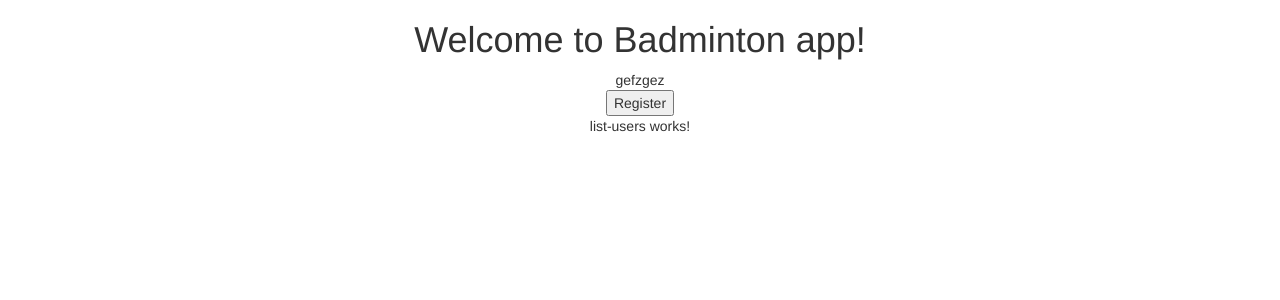
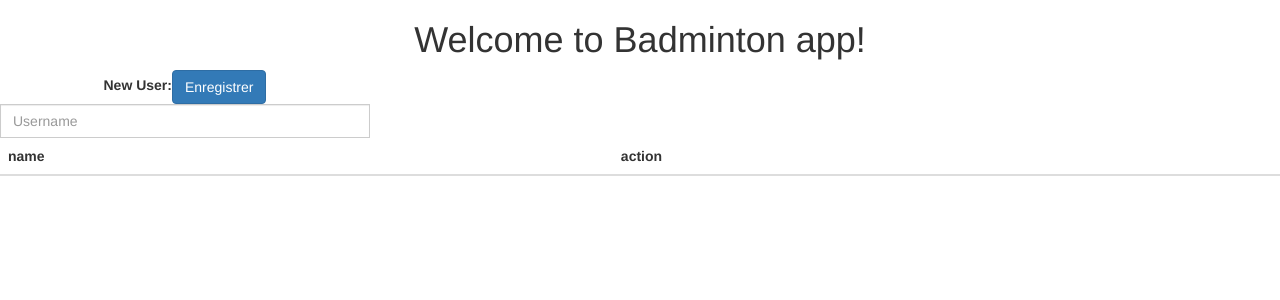
Before and after one commit to FRosay/MEAN-application-skeleton, an Angular app in the folder front/: page / in a window 1280 px wide. Shown: the top 300 px of the page. Built offline with nearby package versions, Linux system fonts and the light colour scheme.

Commit message:
Mis en place du service de gestion des Users: ajout, liste et suppression.

```diff
--- a/front/src/app/app.module.ts
+++ b/front/src/app/app.module.ts
@@ -1,11 +1,12 @@
 import { BrowserModule } from '@angular/platform-browser';
 import { NgModule } from '@angular/core';
 import { NgbModule } from '@ng-bootstrap/ng-bootstrap';
-
+import { UsersService } from './users.service';
 import { AppComponent } from './app.component';
 import { FormsModule } from '@angular/forms';
 import { RegisterButtonComponent } from './register-button/register-button.component';
 import { ListUsersComponent } from './list-users/list-users.component';
+
 
 @NgModule({
   declarations: [
@@ -18,7 +19,8 @@ import { ListUsersComponent } from './list-users/list-users.component';
     NgbModule.forRoot(),
     FormsModule
   ],
-  providers: [],
+  providers: [
+    UsersService ],
   bootstrap: [AppComponent]
 })
 export class AppModule { }
--- a/front/src/app/list-users/list-users.component.html
+++ b/front/src/app/list-users/list-users.component.html
@@ -1,3 +1,16 @@
-<p>
-  list-users works!
-</p>
+<table class="table">
+  <thead>
+    <tr>
+      <th scope="col">name</th>
+      <th scope="col">action</th>
+    </tr>
+  </thead>
+  <tbody>
+    <tr *ngFor="let user of getUsers()">
+      <td #userName>{{user.name}}</td>
+      <td>
+        <a (click)="deleteUser(user.name)">supprimer</a>
+      </td>
+    </tr>
+  </tbody>
+</table>
--- a/front/src/app/list-users/list-users.component.ts
+++ b/front/src/app/list-users/list-users.component.ts
@@ -1,4 +1,6 @@
 import { Component, OnInit } from '@angular/core';
+import { UsersService } from '../users.service';
+import { User } from '../user';
 
 @Component({
   selector: 'app-list-users',
@@ -7,18 +9,20 @@ import { Component, OnInit } from '@angular/core';
 })
 export class ListUsersComponent implements OnInit {
 
-  constructor() { }
+  constructor(private usersService: UsersService) {
+    this.usersService = usersService
+  }
 
   ngOnInit() {
   }
 
-  getUsers = function() {
-    return [
-      {
-      name: "Toto"
-    }, {
-      name: "Tata"
-    }]
+  getUsers(): User[] {
+    return this.usersService.getUsers();
   }
 
+  deleteUser(name: string) {
+    this.usersService.deleteUser(name);
+  }
+
+
 }
--- a/front/src/app/register-button/register-button.component.html
+++ b/front/src/app/register-button/register-button.component.html
@@ -1,5 +1,5 @@
-<div style="text-align:center">
-gefzgez
+<div class="input-group">
+        <label for="newUser">New User: </label>
+        <input class="form-control" placeholder="Username" #userName />
+        <button type="button" class="btn btn-primary" name="newUser" (click)="addUser(userName.value)">Enregistrer </button>
 </div>
-
-<button (click)="registerButton()">Register</button>
--- a/front/src/app/register-button/register-button.component.ts
+++ b/front/src/app/register-button/register-button.component.ts
@@ -1,4 +1,7 @@
 import { Component, OnInit } from '@angular/core';
+
+import { UsersService } from '../users.service';
+import { User } from '../user';
 
 @Component({
   selector: 'app-register-button',
@@ -7,16 +10,17 @@ import { Component, OnInit } from '@angular/core';
 })
 export class RegisterButtonComponent implements OnInit {
 
-  constructor() { }
+  constructor(private usersService: UsersService) {
+    this.usersService = usersService
+   }
+
   ngOnInit() {
   }
 
-  register = function(name) {
-    console.log("utilisateur enregistré " + name);
+  addUser(name: string): void {
+    if (name !== null) {
+      this.usersService.addUser(new User(name));
+    }
   }
 
-registerButton(): void {
-
 }
-
-}
--- /dev/null
+++ b/front/src/app/user.ts
@@ -0,0 +1,7 @@
+export class User {
+    name: string;
+
+    constructor(name: string) {
+        this.name = name;
+    }
+}
--- /dev/null
+++ b/front/src/app/users.service.ts
@@ -0,0 +1,27 @@
+import { Injectable } from '@angular/core';
+import { User } from './user';
+
+@Injectable()
+export class UsersService {
+
+  users:User[];
+
+  constructor() {
+    this.users = [];
+  }
+
+  addUser (user:User): void {
+    this.users.push(user);
+  }
+
+  getUsers (): User[] {
+    return this.users;
+  }
+
+  deleteUser (name: string): void {
+    this.users = this.users.filter(function(user) {
+      return user.name !== name;
+    });
+  }
+
+}
```
Also changed, not shown: 1 other file (tests, documents, lock files or other folders).
